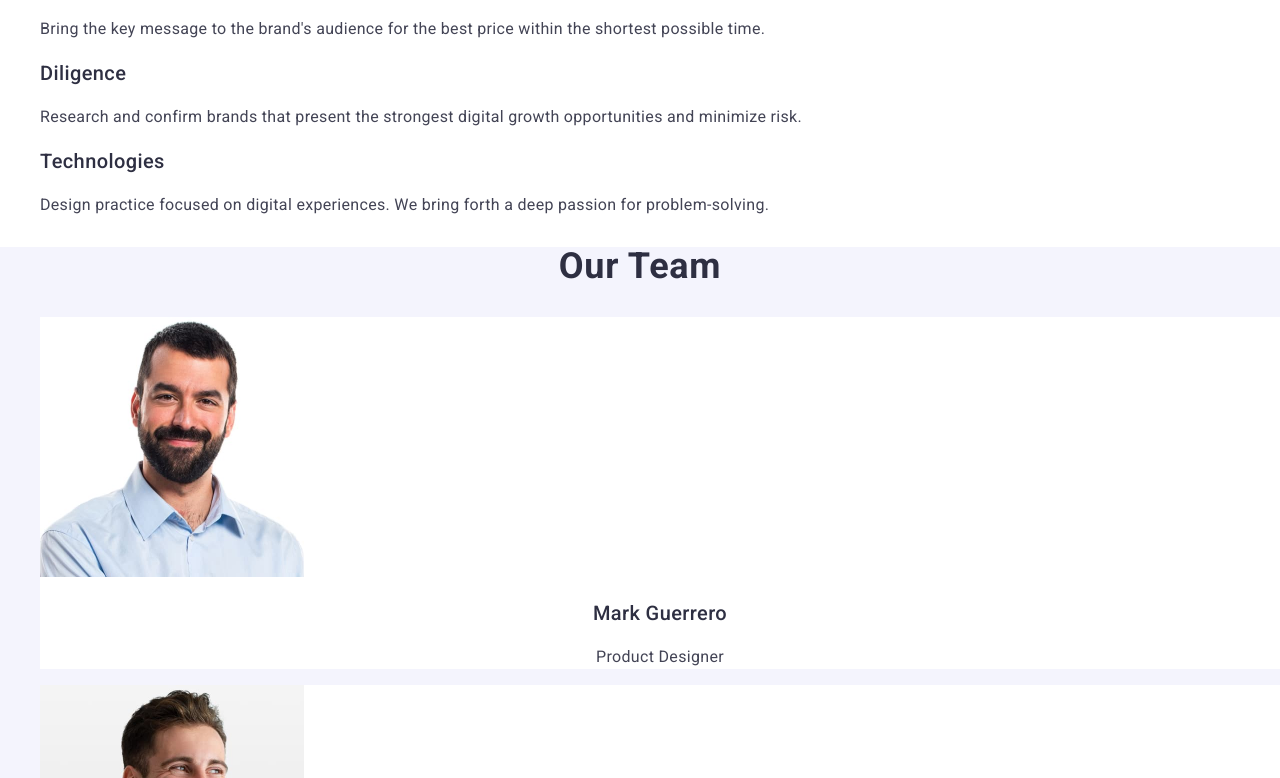
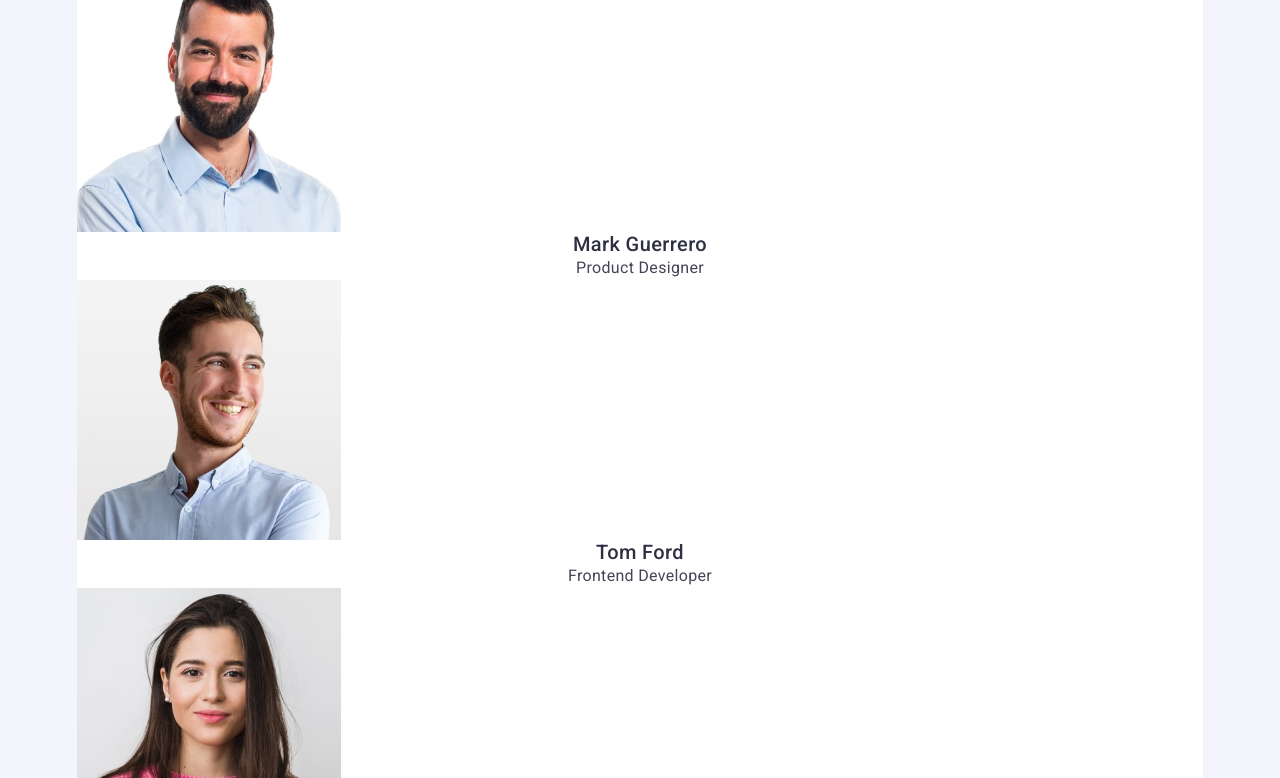
Before and after one commit to IrynaMuliar/goit-markup-hw-03, a plain HTML site: page index.html in a window 1280 px wide. Shown: the part 491-1269 px from the top of the page. Drawn offline with nearby package versions, Linux system fonts and the light colour scheme.

Commit message:
add container, 0 margin, img block

```diff
--- a/css/styles.css
+++ b/css/styles.css
@@ -1,6 +1,10 @@
 /* font-family: "Raleway", sans-serif; */
 /* font-family: "Roboto", sans-serif; */
 
+h1, h2, h3, h4, h5, h6, p {
+    margin-top: 0;
+    margin-bottom: 0;
+}
 
 body {
     font-family: "Roboto", sans-serif;
@@ -14,8 +18,23 @@ a{
     text-decoration: none;
 }
 
+img {
+    display: block;
+}
+
 ul, ol {
 list-style-type: none;
+margin-top: 0;
+margin-bottom: 0;
+padding-left: 0;
+}
+
+.container {
+    max-width: 1158px;
+    padding-left: 16px;
+    padding-right: 16px;
+    margin-left: auto;
+    margin-right: auto;
 }
 
 .logo {
--- a/index.html
+++ b/index.html
@@ -20,9 +20,11 @@
 
     <link rel="stylesheet" href="./css/styles.css" />
   </head>
+
   <body>
     <header class="page-header">
       <!-- #region Header: logo, navigation and contacts class -->
+      <div class="container">
         <nav class="header-nav">
           <a class="logo header-logo" href="./index.html"
             >Web<span class="logo-part">Studio</span></a
@@ -51,6 +53,7 @@
             </li>
           </ul>
         </address>
+      </div>
       <!-- #endregion Header: logo, navigation and contacts-->
     </header>
 
@@ -58,22 +61,24 @@
       <!-- #region section hero: h1, button class -->
 
       <section class="hero">
+        <div class="container">
           <h1 class="hero-title">Effective Solutions for Your Business</h1>
           <button class="hero-btn" type="button">Order Service</button>
+        </div>
       </section>
-
       <!-- #endregion section hero: h1, button -->
 
       <!-- #region section benefit: h2, description class -->
 
       <section class="benefit">
+        <div class="container">
           <h2 class="benefit-title" hidden>Mission</h2>
           <ul class="benefit-list">
             <li class="benefit-item">
               <h3 class="benefit-subtitle">Strategy</h3>
               <p class="benefit-description">
-              Our goal is to identify the business problem to walk away with the
-              perfect and creative solution.
+                Our goal is to identify the business problem to walk away with
+                the perfect and creative solution.
               </p>
             </li>
             <li class="benefit-item">
@@ -98,6 +103,7 @@
               </p>
             </li>
           </ul>
+        </div>
       </section>
 
       <!-- #endregion section benefit: h2, description -->
@@ -105,6 +111,7 @@
       <!-- #region section team:images, our team class -->
 
       <section class="team">
+        <div class="container">
           <h2 class="team-title">Our Team</h2>
           <ul class="team-list">
             <li class="team-item">
@@ -148,11 +155,13 @@
               <p class="team-profession">UI Designer</p>
             </li>
           </ul>
+        </div>
       </section>
       <!-- #endregion section team:images, our team -->
 
       <!-- #region section portfolio class -->
       <section class="portfolio">
+        <div class="container">
           <h2 class="portfolio-title">Our Portfolio</h2>
           <ul class="portfolio-list">
             <li class="portfolio-item">
@@ -221,21 +230,22 @@
               <p class="portfolio-description">Marketing</p>
             </li>
           </ul>
+        </div>
       </section>
       <!-- #endregion section Portfolio class -->
     </main>
 
     <footer class="footer">
       <!-- #region logo,text -->
-
+      <div class="container">
         <a class="logo footer-logo" href="./index.html"
           >Web<span class="logo-part">Studio</span></a
         >
         <p class="footer-text">
-        Increase the flow of customers and sales for your business with digital
-        marketing & growth solutions.
+          Increase the flow of customers and sales for your business with
+          digital marketing & growth solutions.
         </p>
-
+      </div>
       <!-- #endregion logo,text -->
     </footer>
   </body>
```
Lines whose indentation alone changed are shown as unchanged.
